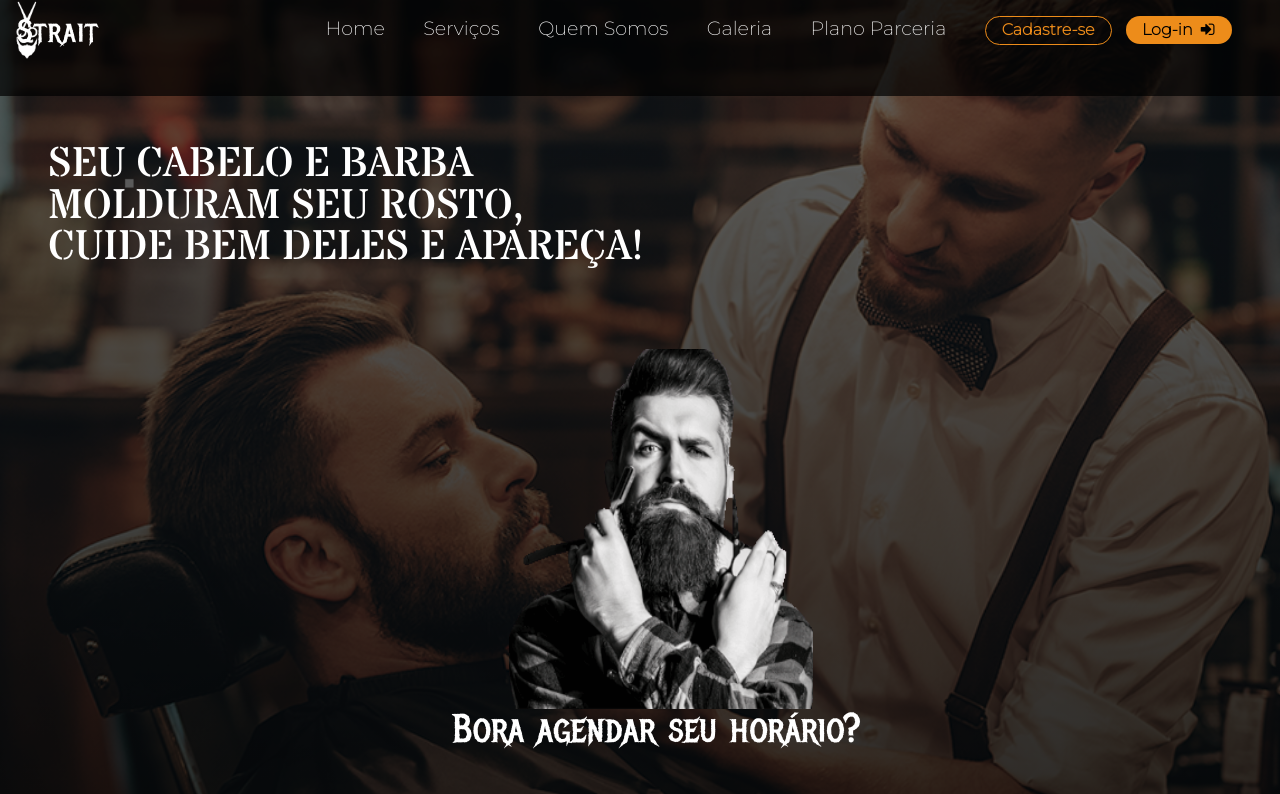
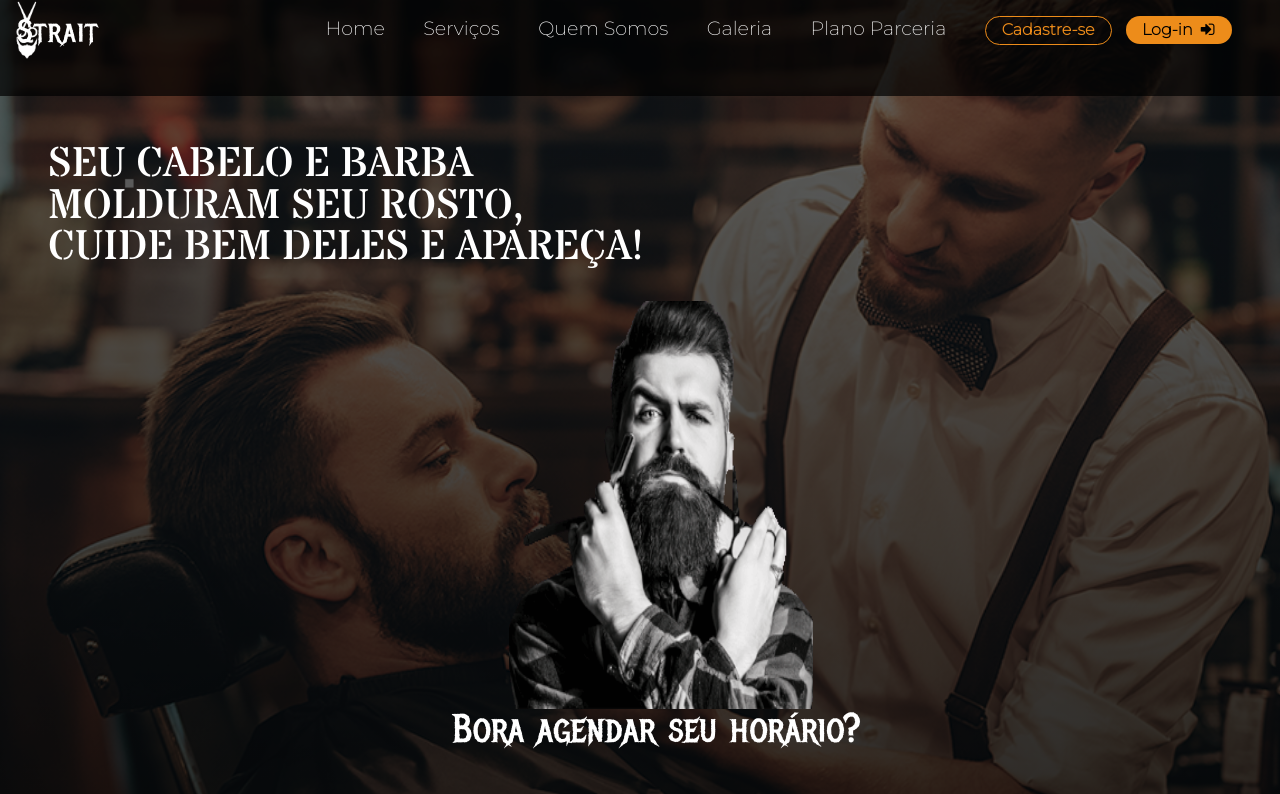
Before and after one commit to Felipediaslc/Barbearia-Strait-Front, a React (Create React App) app: page / in a window 1280 px wide. Shown: the top 794 px of the page. Built offline with nearby package versions, Linux system fonts and the light colour scheme; a web font is replaced by a local one.

Commit message:
refinamento v.32

```diff
--- a/src/Pages/Homee/Homee.css
+++ b/src/Pages/Homee/Homee.css
@@ -46,7 +46,7 @@ z-index: 1;
     display: flex;
     justify-content: center;
     align-items: center;
-    padding: 5rem 0 0 5rem;
+    padding: 2rem 0 0 5rem;
     margin-left: 26.8rem;
     width: 30vw;
     height: 55vh;
```
